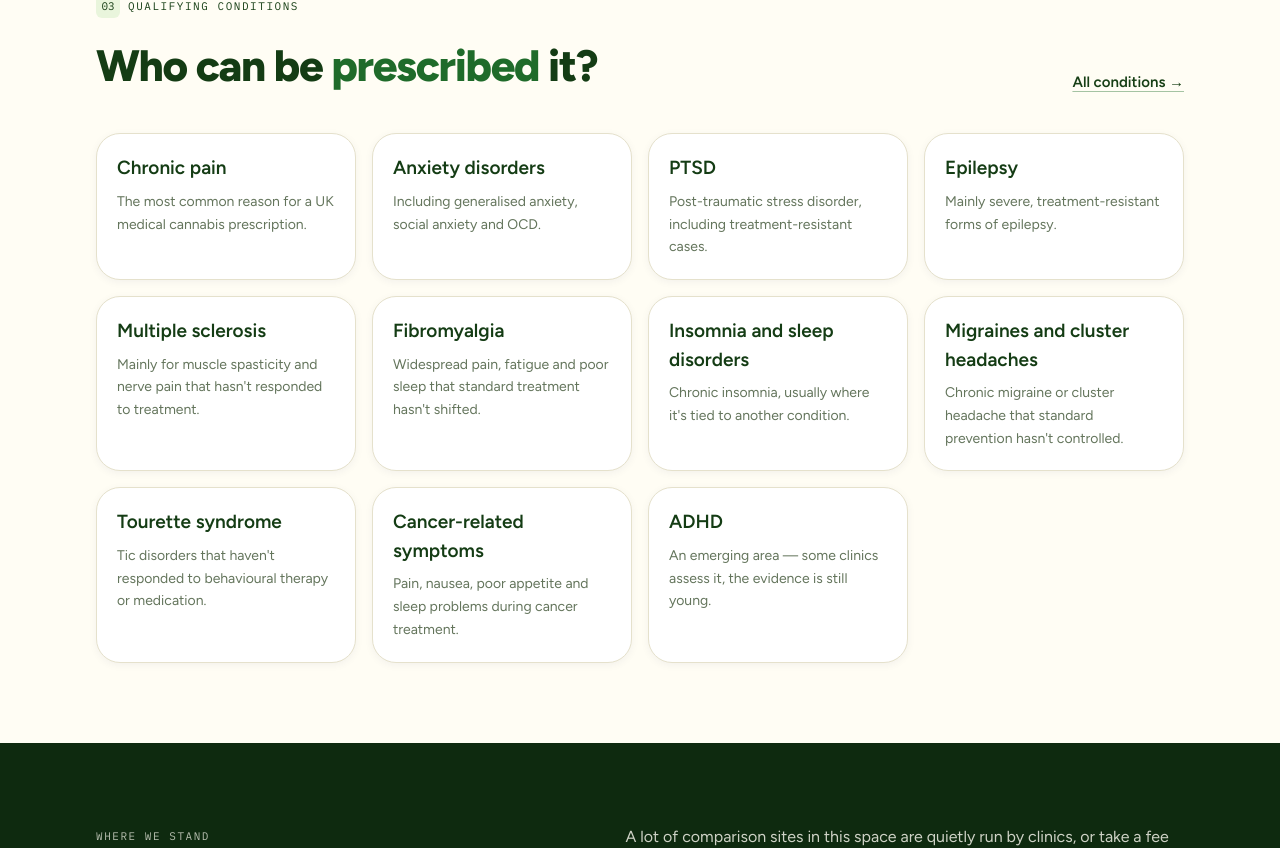
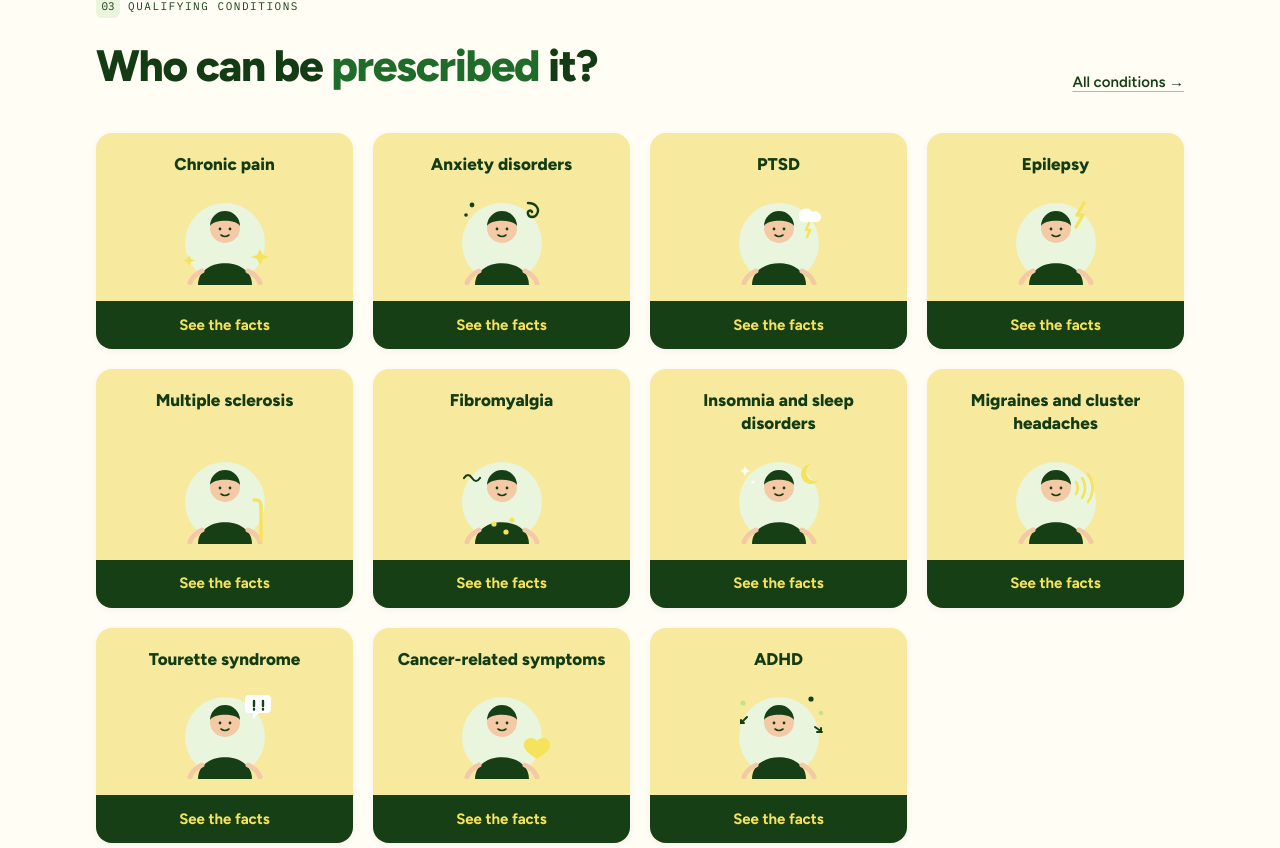
Before and after one commit to nikeusjohnson/leafer, a Next.js app: page / in a window 1280 px wide. Shown: the part 3261-4109 px from the top of the page. Built offline with nearby package versions, Linux system fonts and the light colour scheme.

Commit message:
Add Go.Compare-style illustrated condition tiles to homepage
- Hand-drawn flat SVG characters per condition (moon, cane, bolt, heart...)
- Yellow tiles with dark green 'See the facts' CTA bar, matching Go.Compare
- Replaces plain text cards in the conditions section

```diff
--- a/src/app/page.tsx
+++ b/src/app/page.tsx
@@ -3,6 +3,7 @@ import Eyebrow from "@/components/Eyebrow";
 import FaqList from "@/components/FaqList";
 import ClinicCard from "@/components/ClinicCard";
 import EligibilityChecker from "@/components/EligibilityChecker";
+import ConditionTile from "@/components/ConditionTile";
 import { conditions } from "@/data/conditions";
 import { clinics } from "@/data/clinics";
 import { guides } from "@/data/guides";
@@ -140,13 +141,10 @@ export default function Home() {
               All conditions →
             </Link>
           </div>
-          <ul className="mt-10 grid gap-4 sm:grid-cols-2 lg:grid-cols-4">
+          <ul className="mt-10 grid gap-5 sm:grid-cols-2 lg:grid-cols-4">
             {conditions.map((c) => (
               <li key={c.slug}>
-                <Link href={`/conditions/${c.slug}`} className="card card-hover block h-full p-5">
-                  <h3 className="font-serif text-[19px] font-semibold text-ink">{c.name}</h3>
-                  <p className="mt-2 text-[14px] leading-relaxed text-ink-muted">{c.short}</p>
-                </Link>
+                <ConditionTile condition={c} />
               </li>
             ))}
           </ul>
--- /dev/null
+++ b/src/components/ConditionTile.tsx
@@ -0,0 +1,167 @@
+import Link from "next/link";
+import type { Condition } from "@/data/conditions";
+
+/* Go.Compare-style flat illustration palette */
+const INK = "#173F15";
+const SKIN = "#F4C9A6";
+const LIME = "#C5E47D";
+const TINT = "#E9F5DC";
+const SUN = "#F6E35C";
+const WHITE = "#FFFFFF";
+
+function Base({ children }: { children?: React.ReactNode }) {
+  return (
+    <svg viewBox="0 0 120 96" fill="none" aria-hidden="true" className="mx-auto h-24 w-auto">
+      {/* backdrop blob */}
+      <circle cx="60" cy="54" r="40" fill={TINT} />
+      {/* body */}
+      <path d="M33 96C33 67 87 67 87 96H33Z" fill={INK} />
+      {/* arms */}
+      <path d="M37 82q-9 4 -12 12" stroke={SKIN} strokeWidth="5" strokeLinecap="round" />
+      <path d="M83 82q9 4 12 12" stroke={SKIN} strokeWidth="5" strokeLinecap="round" />
+      {/* head */}
+      <circle cx="60" cy="39" r="15" fill={SKIN} />
+      {/* hair cap */}
+      <path d="M45 37a15 15 0 0 1 30 0c-4-7-26-7-30 0Z" fill={INK} />
+      {/* face */}
+      <circle cx="55" cy="40" r="1.4" fill={INK} />
+      <circle cx="65" cy="40" r="1.4" fill={INK} />
+      <path d="M56 46q4 3 8 0" stroke={INK} strokeWidth="1.6" strokeLinecap="round" />
+      {children}
+    </svg>
+  );
+}
+
+function art(slug: string) {
+  switch (slug) {
+    case "chronic-pain":
+      return (
+        <Base>
+          {/* pain sparks at lower back */}
+          <path d="M92 66l3-6 3 6 6 2-6 2-3 6-3-6-6-2 6-2Z" fill={SUN} />
+          <path d="M22 70l2-4 2 4 4 1.4-4 1.4-2 4-2-4-4-1.4 4-1.4Z" fill={SUN} />
+        </Base>
+      );
+    case "anxiety-disorders":
+      return (
+        <Base>
+          {/* spiral thoughts */}
+          <path
+            d="M86 14c8 0 12 6 9 11-2 4-8 4-9 0-1-3 3-5 4-2"
+            stroke={INK}
+            strokeWidth="2.4"
+            strokeLinecap="round"
+          />
+          <circle cx="30" cy="16" r="2.4" fill={INK} />
+          <circle cx="24" cy="26" r="1.8" fill={INK} />
+        </Base>
+      );
+    case "ptsd":
+      return (
+        <Base>
+          {/* storm cloud + bolt */}
+          <path
+            d="M80 26a7 7 0 0 1 13-3 6 6 0 0 1 9 5c0 3-2 5-5 5H84c-3 0-5-3-4-7Z"
+            fill={WHITE}
+          />
+          <path d="M90 34l-3 7h4l-3 7" stroke={SUN} strokeWidth="2.6" strokeLinecap="round" strokeLinejoin="round" />
+        </Base>
+      );
+    case "epilepsy":
+      return (
+        <Base>
+          {/* seizure zigzag */}
+          <path d="M88 14l-7 12h6l-7 12" stroke={SUN} strokeWidth="3.4" strokeLinecap="round" strokeLinejoin="round" />
+        </Base>
+      );
+    case "multiple-sclerosis":
+      return (
+        <Base>
+          {/* walking cane */}
+          <path d="M96 58v34" stroke={SUN} strokeWidth="3.4" strokeLinecap="round" />
+          <path d="M96 58q0-7 -7-6" stroke={SUN} strokeWidth="3.4" strokeLinecap="round" />
+        </Base>
+      );
+    case "fibromyalgia":
+      return (
+        <Base>
+          {/* tender points */}
+          <circle cx="52" cy="76" r="2.6" fill={SUN} />
+          <circle cx="64" cy="84" r="2.6" fill={SUN} />
+          <circle cx="70" cy="72" r="2.6" fill={SUN} />
+          <path d="M22 30q4-6 8 0t8 0" stroke={INK} strokeWidth="2.2" strokeLinecap="round" />
+        </Base>
+      );
+    case "insomnia":
+      return (
+        <Base>
+          {/* moon + stars */}
+          <path d="M92 16a10 10 0 1 0 8 16 8 8 0 1 1-8-16Z" fill={SUN} />
+          <path d="M26 18l1.6 3.4L31 23l-3.4 1.6L26 28l-1.6-3.4L21 23l3.4-1.6L26 18Z" fill={WHITE} />
+          <circle cx="34" cy="34" r="1.6" fill={WHITE} />
+        </Base>
+      );
+    case "migraines":
+      return (
+        <Base>
+          {/* pulsing temple arcs */}
+          <path d="M80 34a12 12 0 0 1 0 12" stroke={SUN} strokeWidth="2.6" strokeLinecap="round" />
+          <path d="M86 30a18 18 0 0 1 0 20" stroke={SUN} strokeWidth="2.6" strokeLinecap="round" />
+          <path d="M92 26a24 24 0 0 1 0 28" stroke={SUN} strokeWidth="2.6" strokeLinecap="round" />
+        </Base>
+      );
+    case "tourette-syndrome":
+      return (
+        <Base>
+          {/* speech burst */}
+          <path
+            d="M84 12h18a4 4 0 0 1 4 4v10a4 4 0 0 1-4 4h-8l-6 6v-6h-4a4 4 0 0 1-4-4V16a4 4 0 0 1 4-4Z"
+            fill={WHITE}
+          />
+          <path d="M89 18v5M89 26v.5M98 18v5M98 26v.5" stroke={INK} strokeWidth="2.4" strokeLinecap="round" />
+        </Base>
+      );
+    case "cancer-related-symptoms":
+      return (
+        <Base>
+          {/* caring heart */}
+          <path
+            d="M95 58c-5-6-14-2-13 5 .6 5 7 9 13 13 6-4 12.4-8 13-13 1-7-8-11-13-5Z"
+            fill={SUN}
+          />
+        </Base>
+      );
+    case "adhd":
+      return (
+        <Base>
+          {/* scattered dots + arrows */}
+          <circle cx="92" cy="16" r="2.6" fill={INK} />
+          <circle cx="102" cy="30" r="2.2" fill={LIME} />
+          <circle cx="24" cy="20" r="2.6" fill={LIME} />
+          <path d="M28 34l-6 6m0-3v3h3" stroke={INK} strokeWidth="2" strokeLinecap="round" />
+          <path d="M96 44l7 5m-1-4v4h-4" stroke={INK} strokeWidth="2" strokeLinecap="round" />
+        </Base>
+      );
+    default:
+      return <Base />;
+  }
+}
+
+export default function ConditionTile({ condition }: { condition: Condition }) {
+  return (
+    <Link
+      href={`/conditions/${condition.slug}`}
+      className="group flex h-full flex-col overflow-hidden rounded-2xl bg-[#F7EA9E] shadow-soft transition-all duration-fast ease-out hover:-translate-y-1 hover:shadow-lift"
+    >
+      <h3 className="px-4 pt-5 text-center text-[17px] font-extrabold leading-snug text-ink">
+        {condition.name}
+      </h3>
+      <div className="flex flex-1 items-end justify-center px-4 pt-3 pb-4">
+        {art(condition.slug)}
+      </div>
+      <span className="flex h-12 items-center justify-center bg-leaf-deep text-[15px] font-bold text-sun transition-colors duration-fast group-hover:bg-forest">
+        See the facts
+      </span>
+    </Link>
+  );
+}
```
Also changed, not shown: 1 other file (tests, documents, lock files or other folders).
